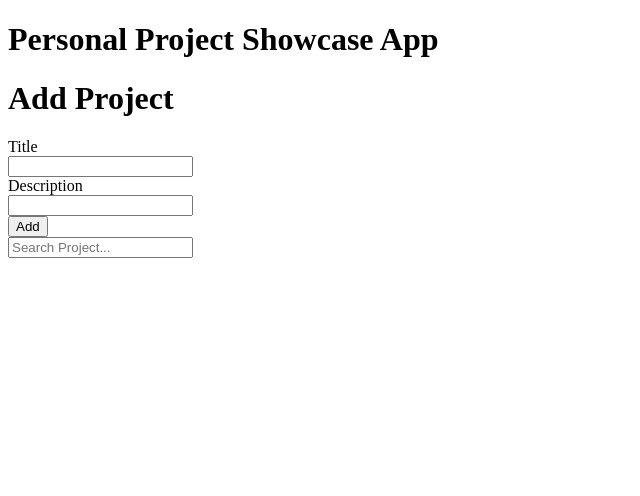
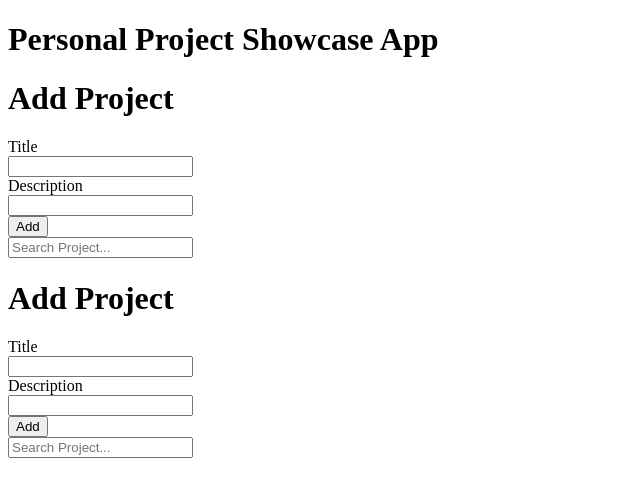
Before and after one commit to Goddii/React-Portfolio-Platform, a React (Vite) app: page / in a window 1280 px wide. Shown: the top 496 px of the page, without its empty margins (0-640 px from the left). Built offline with nearby package versions, Linux system fonts and the light colour scheme.

Commit message:
feat: add logic in add project to send data to landing page

```diff
--- a/src/components/AddProject.jsx
+++ b/src/components/AddProject.jsx
@@ -3,21 +3,33 @@ import { useState } from 'react'
 
 
 function AddProject() {
-    const [newProject, setNewProject] = useState({name:'', description:''})
+    const [newProject, setNewProject] = useState({title:'', description:''})
+
+    const update = (field, value) => setNewProject({...newProject, [field]:value})
 
     function handleSubmit(event){
          event.preventDefault()
-         return
-    }
+
+         if(!newProject.title.trim()) return
+
+         onAddProject({
+            id: Date.now(),
+            title: newProject.title,
+            description : newProject.description
+         })
+         setNewProject({title:'', description:''})
+         }
+
+
 
     return (
         <div>
             <h1>Add Project</h1>
             <form onSubmit={handleSubmit}>
                 <label>Title</label><br/>
-                <input onChange={e => setNewProject(e.target.value)}/><br/>
+                <input value={newProject.title} onChange={e => setNewProject('title',e.target.value)}/><br/>
                 <label>Description</label><br/>
-                <input onChange={e => setNewProject(e.target.value)}/> <br/>
+                <input value={newProject.description} onChange={e => setNewProject('description', e.target.value)}/> <br/>
 
                 <button type='submit'>Add</button>
 
--- a/src/components/LandingPage.jsx
+++ b/src/components/LandingPage.jsx
@@ -1,4 +1,6 @@
 import { useState } from "react";
+import AddProject from "./AddProject";
+import SearchProject from "./SearchProject";
 
 
 function LandingPage(){
@@ -12,6 +14,8 @@ function LandingPage(){
     return (
         <div>
             <h1>Personal Project Showcase App</h1>
+            <AddProject onAddProject={addProject}/>
+            <SearchProject projects={projects} />
         </div>
     )
 }
```
